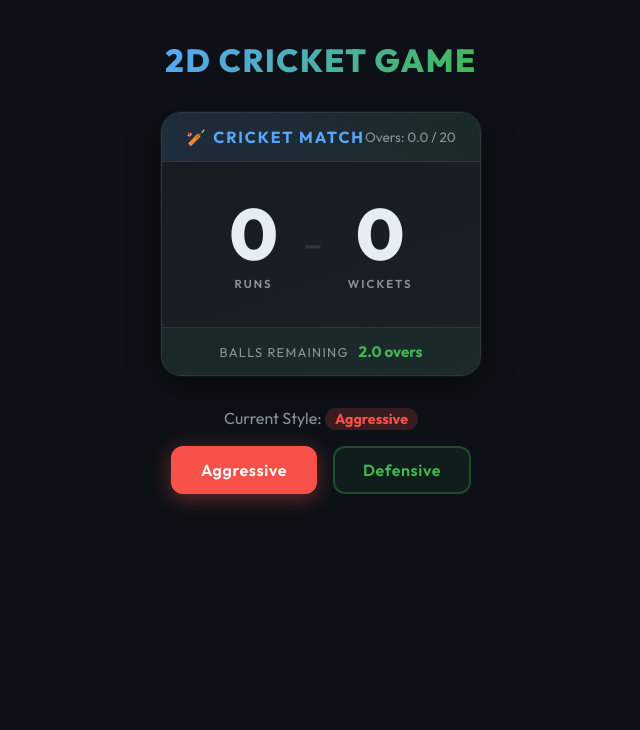
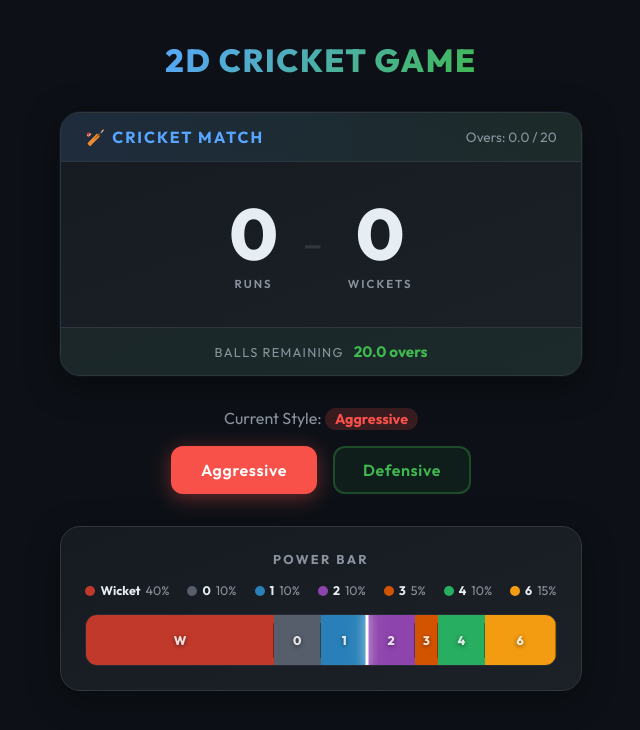
Before and after one commit to mrayyan6/Cricket-app, a React (Create React App) app: page / in a window 1280 px wide. Shown: the top 730 px of the page, without its empty margins (319-959 px from the left). Built offline with nearby package versions, Linux system fonts and the light colour scheme.

Commit message:
added power bar

```diff
--- a/src/App.css
+++ b/src/App.css
@@ -21,7 +21,7 @@ body {
 
 .app {
   width: 100%;
-  max-width: 520px;
+  max-width: 560px;
   display: flex;
   flex-direction: column;
   align-items: center;
@@ -40,13 +40,14 @@ body {
   text-align: center;
 }
 
+/* ---- SCOREBOARD ---- */
 .scoreboard {
   width: 100%;
   background: linear-gradient(160deg, #161b22, #1c2128);
   border: 1px solid #30363d;
   border-radius: 20px;
   overflow: hidden;
-  box-shadow: 0 8px 32px rgba(0, 0, 0, 0.5), 0 0 0 1px rgba(88, 166, 255, 0.08);
+  box-shadow: 0 8px 32px rgba(0,0,0,0.5), 0 0 0 1px rgba(88,166,255,0.08);
 }
 
 .scoreboard__header {
@@ -54,7 +55,7 @@ body {
   justify-content: space-between;
   align-items: center;
   padding: 14px 24px;
-  background: linear-gradient(90deg, rgba(88, 166, 255, 0.12), rgba(63, 185, 80, 0.08));
+  background: linear-gradient(90deg, rgba(88,166,255,0.12), rgba(63,185,80,0.08));
   border-bottom: 1px solid #30363d;
 }
 
@@ -118,7 +119,7 @@ body {
 
 .scoreboard__footer {
   padding: 14px 24px;
-  background: rgba(63, 185, 80, 0.06);
+  background: rgba(63,185,80,0.06);
   border-top: 1px solid #30363d;
   display: flex;
   justify-content: center;
@@ -143,6 +144,7 @@ body {
   color: #3fb950;
 }
 
+/* ---- BATTING STYLE BUTTONS ---- */
 .style-section {
   width: 100%;
   display: flex;
@@ -166,12 +168,12 @@ body {
 }
 
 .style-section__badge--aggressive {
-  background: rgba(248, 81, 73, 0.18);
+  background: rgba(248,81,73,0.18);
   color: #f85149;
 }
 
 .style-section__badge--defensive {
-  background: rgba(63, 185, 80, 0.18);
+  background: rgba(63,185,80,0.18);
   color: #3fb950;
 }
 
@@ -193,41 +195,174 @@ body {
 }
 
 .btn--aggressive {
-  background: rgba(248, 81, 73, 0.08);
+  background: rgba(248,81,73,0.08);
   color: #f85149;
-  border-color: rgba(248, 81, 73, 0.3);
+  border-color: rgba(248,81,73,0.3);
 }
-
 .btn--aggressive:hover {
-  background: rgba(248, 81, 73, 0.18);
+  background: rgba(248,81,73,0.18);
   border-color: #f85149;
   transform: translateY(-2px);
-  box-shadow: 0 4px 16px rgba(248, 81, 73, 0.25);
+  box-shadow: 0 4px 16px rgba(248,81,73,0.25);
 }
-
 .btn--aggressive.btn--active {
   background: #f85149;
   color: #fff;
   border-color: #f85149;
-  box-shadow: 0 4px 20px rgba(248, 81, 73, 0.4);
+  box-shadow: 0 4px 20px rgba(248,81,73,0.4);
 }
 
 .btn--defensive {
-  background: rgba(63, 185, 80, 0.08);
+  background: rgba(63,185,80,0.08);
   color: #3fb950;
-  border-color: rgba(63, 185, 80, 0.3);
+  border-color: rgba(63,185,80,0.3);
 }
-
 .btn--defensive:hover {
-  background: rgba(63, 185, 80, 0.18);
+  background: rgba(63,185,80,0.18);
   border-color: #3fb950;
   transform: translateY(-2px);
-  box-shadow: 0 4px 16px rgba(63, 185, 80, 0.25);
+  box-shadow: 0 4px 16px rgba(63,185,80,0.25);
 }
-
 .btn--defensive.btn--active {
   background: #3fb950;
   color: #fff;
   border-color: #3fb950;
-  box-shadow: 0 4px 20px rgba(63, 185, 80, 0.4);
+  box-shadow: 0 4px 20px rgba(63,185,80,0.4);
 }
+
+/* ======================================================
+   POWER BAR
+   ====================================================== */
+.powerbar-wrapper {
+  width: 100%;
+  display: flex;
+  flex-direction: column;
+  gap: 16px;
+  padding: 24px;
+  background: linear-gradient(160deg, #161b22, #1c2128);
+  border: 1px solid #30363d;
+  border-radius: 20px;
+  box-shadow: 0 8px 32px rgba(0,0,0,0.4);
+}
+
+.powerbar-title {
+  font-size: 0.8rem;
+  font-weight: 700;
+  letter-spacing: 0.18em;
+  text-transform: uppercase;
+  color: #8b949e;
+  text-align: center;
+}
+
+.powerbar-warning {
+  text-align: center;
+  color: #f85149;
+  font-size: 0.82rem;
+  font-weight: 600;
+}
+
+/* Legend row */
+.powerbar-legend {
+  display: flex;
+  justify-content: center;
+  flex-wrap: wrap;
+  gap: 10px 18px;
+}
+
+.legend-item {
+  display: flex;
+  align-items: center;
+  gap: 5px;
+  font-size: 0.78rem;
+  color: #8b949e;
+}
+
+.legend-dot {
+  width: 10px;
+  height: 10px;
+  border-radius: 50%;
+  flex-shrink: 0;
+}
+
+.legend-label {
+  font-weight: 700;
+  color: #e6edf3;
+}
+
+.legend-prob {
+  color: #8b949e;
+}
+
+/* The bar itself */
+.powerbar {
+  position: relative;
+  display: flex;
+  width: 100%;
+  height: 52px;
+  border-radius: 12px;
+  overflow: hidden;
+  border: 1px solid rgba(255,255,255,0.06);
+}
+
+/* Individual coloured segments */
+.powerbar__segment {
+  display: flex;
+  align-items: center;
+  justify-content: center;
+  flex-shrink: 0;
+  transition: flex-basis 0.5s cubic-bezier(0.4, 0, 0.2, 1);
+  position: relative;
+}
+
+.powerbar__segment:not(:last-child)::after {
+  content: '';
+  position: absolute;
+  right: 0;
+  top: 15%;
+  height: 70%;
+  width: 1px;
+  background: rgba(0,0,0,0.35);
+}
+
+.powerbar__segment-label {
+  font-size: 0.78rem;
+  font-weight: 800;
+  color: rgba(255,255,255,0.85);
+  letter-spacing: 0.05em;
+  text-shadow: 0 1px 4px rgba(0,0,0,0.5);
+  pointer-events: none;
+  user-select: none;
+}
+
+/* Slider pointer */
+.powerbar__slider {
+  position: absolute;
+  top: -4px;
+  bottom: -4px;
+  width: 3px;
+  background: #fff;
+  border-radius: 3px;
+  box-shadow: 0 0 10px rgba(255,255,255,0.9), 0 0 20px rgba(255,255,255,0.5);
+  transform: translateX(-50%);
+  pointer-events: none;
+  will-change: left;
+  z-index: 10;
+}
+
+/* Segment colour tokens */
+.seg--wicket { background: #c0392b; }
+.seg--dot    { background: #555e6a; }
+.seg--one    { background: #2980b9; }
+.seg--two    { background: #8e44ad; }
+.seg--three  { background: #d35400; }
+.seg--four   { background: #27ae60; }
+.seg--six    { background: #f39c12; }
+
+/* Legend dot colours match segment colours */
+.legend-dot.seg--wicket { background: #c0392b; }
+.legend-dot.seg--dot    { background: #555e6a; }
+.legend-dot.seg--one    { background: #2980b9; }
+.legend-dot.seg--two    { background: #8e44ad; }
+.legend-dot.seg--three  { background: #d35400; }
+.legend-dot.seg--four   { background: #27ae60; }
+.legend-dot.seg--six    { background: #f39c12; }
--- a/src/App.js
+++ b/src/App.js
@@ -1,14 +1,38 @@
-import React, { useState } from 'react';
+import React, { useState, useEffect, useRef } from 'react';
 import './App.css';
 
+// ---------------------------------------------------------------------------
+// PROBABILITY TABLES
+// ---------------------------------------------------------------------------
+const PROBABILITIES = {
+  Aggressive: [
+    { outcome: 'Wicket', shortLabel: 'W', prob: 0.40, colorClass: 'seg--wicket' },
+    { outcome: '0',      shortLabel: '0', prob: 0.10, colorClass: 'seg--dot'    },
+    { outcome: '1',      shortLabel: '1', prob: 0.10, colorClass: 'seg--one'    },
+    { outcome: '2',      shortLabel: '2', prob: 0.10, colorClass: 'seg--two'    },
+    { outcome: '3',      shortLabel: '3', prob: 0.05, colorClass: 'seg--three'  },
+    { outcome: '4',      shortLabel: '4', prob: 0.10, colorClass: 'seg--four'   },
+    { outcome: '6',      shortLabel: '6', prob: 0.15, colorClass: 'seg--six'    },
+  ],
+  Defensive: [
+    { outcome: 'Wicket', shortLabel: 'W', prob: 0.08, colorClass: 'seg--wicket' },
+    { outcome: '0',      shortLabel: '0', prob: 0.30, colorClass: 'seg--dot'    },
+    { outcome: '1',      shortLabel: '1', prob: 0.30, colorClass: 'seg--one'    },
+    { outcome: '2',      shortLabel: '2', prob: 0.18, colorClass: 'seg--two'    },
+    { outcome: '3',      shortLabel: '3', prob: 0.08, colorClass: 'seg--three'  },
+    { outcome: '4',      shortLabel: '4', prob: 0.05, colorClass: 'seg--four'   },
+    { outcome: '6',      shortLabel: '6', prob: 0.01, colorClass: 'seg--six'    },
+  ],
+};
+
+// ---------------------------------------------------------------------------
+// SCOREBOARD COMPONENT
+// ---------------------------------------------------------------------------
 function Scoreboard({ runs, wickets, ballsBowled }) {
-  const TOTAL_BALLS = 12;
+  const TOTAL_BALLS = 120;
   const ballsRemaining = TOTAL_BALLS - ballsBowled;
-
   const oversRemaining = Math.floor(ballsRemaining / 6);
-  const ballsInOver = ballsRemaining % 6;
-  const oversDisplay = `${oversRemaining}.${ballsInOver}`;
-
+  const ballsInOverRemaining = ballsRemaining % 6;
   const oversBowled = Math.floor(ballsBowled / 6);
   const ballsInCurrentOver = ballsBowled % 6;
 
@@ -26,9 +50,7 @@ function Scoreboard({ runs, wickets, ballsBowled }) {
           <span className="scoreboard__stat-value">{runs}</span>
           <span className="scoreboard__stat-label">RUNS</span>
         </div>
-
         <div className="scoreboard__divider">-</div>
-
         <div className="scoreboard__stat">
           <span className="scoreboard__stat-value">{wickets}</span>
           <span className="scoreboard__stat-label">WICKETS</span>
@@ -38,28 +60,104 @@ function Scoreboard({ runs, wickets, ballsBowled }) {
       <div className="scoreboard__footer">
         <div className="scoreboard__remaining">
           <span className="scoreboard__remaining-label">Balls Remaining</span>
-          <span className="scoreboard__remaining-value">{oversDisplay} overs</span>
+          <span className="scoreboard__remaining-value">
+            {oversRemaining}.{ballsInOverRemaining} overs
+          </span>
         </div>
       </div>
     </div>
   );
 }
 
+// ---------------------------------------------------------------------------
+// POWER BAR COMPONENT
+// ---------------------------------------------------------------------------
+function PowerBar({ battingStyle }) {
+  const segments = PROBABILITIES[battingStyle];
+  const totalProbability = segments.reduce((sum, seg) => sum + seg.prob, 0);
+
+  // rAF-based slider: position oscillates 0 → 100 → 0 continuously
+  const sliderRef = useRef(null);
+  const posRef    = useRef(0);     // 0..100 (percentage across bar)
+  const dirRef    = useRef(1);     // +1 or -1
+  const rafRef    = useRef(null);
+
+  useEffect(() => {
+    const SPEED = 0.18; // percentage units per frame (~60fps)
+
+    function tick() {
+      posRef.current += SPEED * dirRef.current;
+      if (posRef.current >= 100) { posRef.current = 100; dirRef.current = -1; }
+      if (posRef.current <= 0)   { posRef.current = 0;   dirRef.current =  1; }
+
+      if (sliderRef.current) {
+        sliderRef.current.style.left = `${posRef.current}%`;
+      }
+      rafRef.current = requestAnimationFrame(tick);
+    }
+
+    rafRef.current = requestAnimationFrame(tick);
+    return () => cancelAnimationFrame(rafRef.current);
+  }, []); // never restarts — slider speed is constant regardless of style change
+
+  const isDistributionValid = Math.abs(totalProbability - 1) < 1e-9;
+
+  return (
+    <div className="powerbar-wrapper">
+      <h2 className="powerbar-title">Power Bar</h2>
+      {!isDistributionValid && (
+        <p className="powerbar-warning">Distribution error: probabilities must sum to exactly 1.0</p>
+      )}
+
+      {/* Legend */}
+      <div className="powerbar-legend">
+        {segments.map((seg) => (
+          <div key={seg.outcome} className="legend-item">
+            <span className={`legend-dot ${seg.colorClass}`} />
+            <span className="legend-label">{seg.outcome}</span>
+            <span className="legend-prob">{Math.round(seg.prob * 100)}%</span>
+          </div>
+        ))}
+      </div>
+
+      {/* Bar */}
+      <div className="powerbar" id="power-bar">
+        {/* Coloured segments */}
+        {segments.map((seg) => (
+          <div
+            key={seg.outcome}
+            className={`powerbar__segment ${seg.colorClass}`}
+            style={{ flexBasis: `${seg.prob * 100}%` }}
+          >
+            <span className="powerbar__segment-label">{seg.shortLabel}</span>
+          </div>
+        ))}
+
+        {/* Animated slider */}
+        <div className="powerbar__slider" ref={sliderRef} />
+      </div>
+    </div>
+  );
+}
+
+// ---------------------------------------------------------------------------
+// MAIN APP
+// ---------------------------------------------------------------------------
 export default function App() {
-  const [runs, setRuns] = useState(0);
-  const [wickets, setWickets] = useState(0);
+  const [runs, setRuns]               = useState(0);
+  const [wickets, setWickets]         = useState(0);
   const [ballsBowled, setBallsBowled] = useState(0);
   const [battingStyle, setBattingStyle] = useState('Aggressive');
+
+  // Suppress unused-var lint warnings — these setters will be wired in Step 3
+  void setRuns; void setWickets; void setBallsBowled;
 
   return (
     <div className="app">
       <h1 className="app__heading">2D Cricket Game</h1>
 
-      <Scoreboard
-        runs={runs}
-        wickets={wickets}
-        ballsBowled={ballsBowled}
-      />
+      <Scoreboard runs={runs} wickets={wickets} ballsBowled={ballsBowled} />
+
       <div className="style-section">
         <p className="style-section__label">
           Current Style:{' '}
@@ -67,7 +165,6 @@ export default function App() {
             {battingStyle}
           </span>
         </p>
-
         <div className="style-section__buttons">
           <button
             id="btn-aggressive"
@@ -76,7 +173,6 @@ export default function App() {
           >
             Aggressive
           </button>
-
           <button
             id="btn-defensive"
             className={`btn btn--defensive ${battingStyle === 'Defensive' ? 'btn--active' : ''}`}
@@ -86,6 +182,8 @@ export default function App() {
           </button>
         </div>
       </div>
+
+      <PowerBar battingStyle={battingStyle} />
     </div>
   );
 }
```
Also changed, not shown: 1 other file (tests, documents, lock files or other folders).
